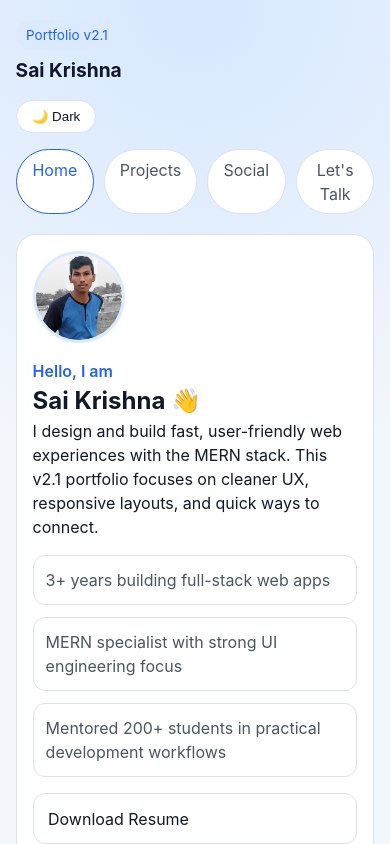
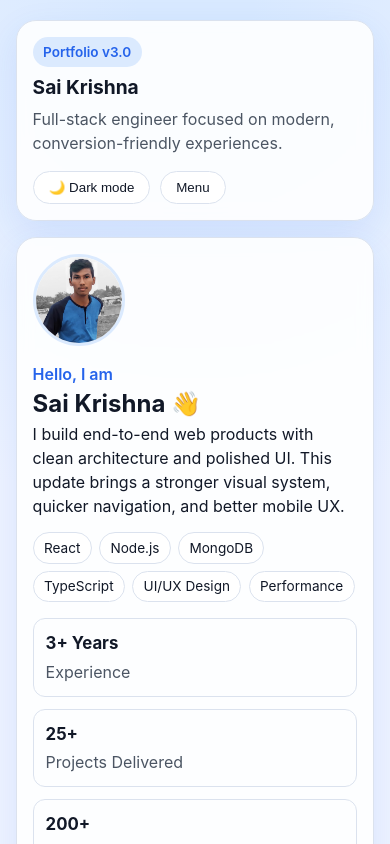
Before and after one commit to sai-krishna01/portfolio, a React (Vite) app: page / in a window 390 px wide. Shown: the top 844 px of the page. Built offline with nearby package versions, Linux system fonts and the light colour scheme.

Commit message:
feat: refresh portfolio UI/UX with new interactive sections

```diff
--- a/package.json
+++ b/package.json
@@ -1,7 +1,7 @@
 {
   "name": "my-portfolio",
   "private": true,
-  "version": "0.0.0",
+  "version": "3.0.0",
   "type": "module",
   "scripts": {
     "dev": "vite",
--- a/src/App.css
+++ b/src/App.css
@@ -7,13 +7,14 @@
   -webkit-font-smoothing: antialiased;
   -moz-osx-font-smoothing: grayscale;
 
-  --bg: #f3f6fb;
+  --bg: #eef3ff;
   --surface: #ffffff;
   --text: #111827;
   --subtle: #4b5563;
   --border: #dbe2ee;
   --accent: #2563eb;
   --accent-soft: #dbeafe;
+  --shadow: 0 12px 35px rgba(37, 99, 235, 0.1);
 }
 
 :root[data-theme='dark'] {
@@ -24,6 +25,7 @@
   --border: #243252;
   --accent: #60a5fa;
   --accent-soft: #1d3b66;
+  --shadow: 0 14px 30px rgba(0, 0, 0, 0.35);
 }
 
 * {
@@ -37,9 +39,18 @@ body {
 }
 
 .app-shell {
-  width: min(980px, 92vw);
+  width: min(1020px, 92vw);
   margin: 0 auto;
   padding: 1.25rem 0 2.5rem;
+}
+
+.card-surface {
+  background: color-mix(in srgb, var(--surface) 88%, transparent);
+  border: 1px solid var(--border);
+  border-radius: 20px;
+  padding: clamp(1rem, 3vw, 1.6rem);
+  backdrop-filter: blur(8px);
+  box-shadow: var(--shadow);
 }
 
 .header {
@@ -58,20 +69,37 @@ body {
   background: var(--accent-soft);
   color: var(--accent);
   font-size: 0.85rem;
+  font-weight: 600;
 }
 
 .header h1 {
   margin: 0.35rem 0 0;
-  font-size: clamp(1.2rem, 3vw, 1.6rem);
+  font-size: clamp(1.2rem, 3vw, 1.8rem);
 }
 
-.theme-toggle {
+.tagline {
+  margin: 0.35rem 0 0;
+  color: var(--subtle);
+}
+
+.header-actions {
+  display: flex;
+  gap: 0.6rem;
+}
+
+.theme-toggle,
+.menu-toggle,
+.filter-btn {
   border: 1px solid var(--border);
   border-radius: 999px;
   background: var(--surface);
   color: var(--text);
   padding: 0.5rem 0.95rem;
   cursor: pointer;
+}
+
+.menu-toggle {
+  display: none;
 }
 
 .navbar {
@@ -89,6 +117,7 @@ body {
   padding: 0.45rem 0.9rem;
   border-radius: 999px;
   background: var(--surface);
+  transition: 0.2s ease;
 }
 
 .nav-link.active {
@@ -98,13 +127,6 @@ body {
 
 .home-container {
   width: 100%;
-}
-
-.card-surface {
-  background: var(--surface);
-  border: 1px solid var(--border);
-  border-radius: 20px;
-  padding: clamp(1rem, 3vw, 1.6rem);
 }
 
 .hero {
@@ -125,6 +147,21 @@ body {
   color: var(--accent);
   margin: 0;
   font-weight: 600;
+}
+
+.chip-row {
+  display: flex;
+  gap: 0.45rem;
+  flex-wrap: wrap;
+  margin-top: 0.9rem;
+}
+
+.chip {
+  border: 1px solid var(--border);
+  background: var(--surface);
+  padding: 0.28rem 0.65rem;
+  border-radius: 999px;
+  font-size: 0.85rem;
 }
 
 .connect-flex,
@@ -149,11 +186,16 @@ body {
   flex-direction: column;
   gap: 0.2rem;
   background: var(--surface);
+  text-align: left;
+  font: inherit;
+  cursor: pointer;
 }
 
 .connect:hover,
 .theme-toggle:hover,
-.share-link:hover {
+.share-link:hover,
+.filter-btn:hover,
+.menu-toggle:hover {
   transform: translateY(-1px);
 }
 
@@ -171,6 +213,28 @@ body {
   color: var(--subtle);
 }
 
+.mini-card strong {
+  color: var(--text);
+  font-size: 1.05rem;
+}
+
+.mini-card p {
+  margin: 0.2rem 0 0;
+}
+
+.filter-row {
+  display: flex;
+  flex-wrap: wrap;
+  gap: 0.5rem;
+  margin-top: 1rem;
+}
+
+.filter-btn.active {
+  background: var(--accent-soft);
+  border-color: var(--accent);
+  color: var(--accent);
+}
+
 .project-flex {
   grid-template-columns: repeat(3, minmax(0, 1fr));
   margin-top: 1rem;
@@ -180,6 +244,7 @@ body {
   border: 1px solid var(--border);
   border-radius: 14px;
   padding: 0.7rem;
+  background: var(--surface);
 }
 
 .card img {
@@ -200,7 +265,9 @@ body {
   margin: 0;
 }
 
-.p-flex small {
+.p-flex small,
+.desc,
+.checklist {
   color: var(--subtle);
 }
 
@@ -215,10 +282,6 @@ body {
   color: var(--text);
 }
 
-.desc {
-  color: var(--subtle);
-}
-
 .social-grid {
   grid-template-columns: repeat(3, minmax(0, 1fr));
   margin-top: 1rem;
@@ -226,7 +289,6 @@ body {
 
 .checklist {
   padding-left: 1rem;
-  color: var(--subtle);
 }
 
 .cta {
@@ -234,6 +296,11 @@ body {
   color: #fff;
   border-color: var(--accent);
   font-weight: 600;
+}
+
+.cta-outline {
+  border-color: var(--accent);
+  color: var(--accent);
 }
 
 @media (max-width: 900px) {
@@ -245,7 +312,19 @@ body {
   }
 }
 
-@media (max-width: 640px) {
+@media (max-width: 700px) {
+  .menu-toggle {
+    display: inline-flex;
+  }
+
+  .navbar {
+    display: none;
+  }
+
+  .navbar.open {
+    display: flex;
+  }
+
   .header {
     flex-direction: column;
     align-items: flex-start;
--- a/src/App.jsx
+++ b/src/App.jsx
@@ -1,6 +1,6 @@
 import './App.css'
 import { Route, Routes, NavLink } from 'react-router-dom'
-import { useEffect, useState } from 'react'
+import { useEffect, useMemo, useState } from 'react'
 import Home from './pages/Home'
 import Projects from './pages/Projects'
 import Social from './pages/Social'
@@ -8,31 +8,51 @@ import Connect from './pages/Connect'
 
 function App() {
   const [theme, setTheme] = useState(() => localStorage.getItem('theme') || 'light')
+  const [menuOpen, setMenuOpen] = useState(false)
 
   useEffect(() => {
     document.documentElement.setAttribute('data-theme', theme)
     localStorage.setItem('theme', theme)
   }, [theme])
 
+  useEffect(() => {
+    setMenuOpen(false)
+  }, [theme])
+
+  const nextThemeLabel = useMemo(() => (theme === 'light' ? 'Dark' : 'Light'), [theme])
+
   return (
-    <>
     <div className="app-shell">
-        <header className="header">
+      <header className="header card-surface">
         <div className="brand">
-            <p className="badge">Portfolio v2.1</p>
+          <p className="badge">Portfolio v3.0</p>
           <h1>Sai Krishna</h1>
+          <p className="tagline">Full-stack engineer focused on modern, conversion-friendly experiences.</p>
         </div>
+
+        <div className="header-actions">
           <button
             type="button"
             className="theme-toggle"
             onClick={() => setTheme(theme === 'light' ? 'dark' : 'light')}
             aria-label="Toggle theme"
           >
-            {theme === 'light' ? '🌙 Dark' : '☀️ Light'}
+            {theme === 'light' ? '🌙' : '☀️'} {nextThemeLabel} mode
           </button>
+
+          <button
+            type="button"
+            className="menu-toggle"
+            onClick={() => setMenuOpen((prev) => !prev)}
+            aria-expanded={menuOpen}
+            aria-label="Toggle navigation"
+          >
+            Menu
+          </button>
+        </div>
       </header>
 
-        <nav className="navbar">
+      <nav className={`navbar ${menuOpen ? 'open' : ''}`}>
         <NavLink to="/" end className={({ isActive }) => `nav-link ${isActive ? 'active' : ''}`}>
           Home
         </NavLink>
@@ -43,7 +63,7 @@ function App() {
           Social
         </NavLink>
         <NavLink to="/connect" className={({ isActive }) => `nav-link ${isActive ? 'active' : ''}`}>
-            Let&apos;s Talk
+          Contact
         </NavLink>
       </nav>
 
@@ -54,7 +74,6 @@ function App() {
         <Route path="/connect" element={<Connect />} />
       </Routes>
     </div>
-    </>
   )
 }
 
--- a/src/pages/Connect.jsx
+++ b/src/pages/Connect.jsx
@@ -1,3 +1,5 @@
+import { useState } from 'react'
+
 const checklist = [
   'Briefly describe your idea or feature request',
   'Share your timeline and delivery expectations',
@@ -5,13 +7,23 @@ const checklist = [
   'Include budget range for better planning',
 ]
 
+const email = 'sai.krishna.devmail@gmail.com'
+
 function Connect() {
+  const [copied, setCopied] = useState(false)
+
+  const handleCopy = async () => {
+    await navigator.clipboard.writeText(email)
+    setCopied(true)
+    setTimeout(() => setCopied(false), 1800)
+  }
+
   return (
-    <div className="home-container card-surface">
+    <section className="home-container card-surface">
       <h2>Have a project in mind? Let&apos;s build it together.</h2>
       <p>
-        Fastest response channel: WhatsApp. Drop a concise brief and I will get back with next
-        steps, scope estimate, and timeline.
+        Fastest response channel: WhatsApp. Send a concise brief and I&apos;ll respond with scope,
+        timeline, and next steps.
       </p>
 
       <ul className="checklist">
@@ -19,12 +31,19 @@ function Connect() {
           <li key={item}>{item}</li>
         ))}
       </ul>
+
       <div className="connect-flex">
         <a href="https://wa.me/+919502936337" target="_blank" rel="noreferrer" className="connect cta">
           Start WhatsApp Chat
         </a>
+        <a href={`mailto:${email}`} className="connect">
+          Send Email
+        </a>
+        <button type="button" className="connect" onClick={handleCopy}>
+          {copied ? 'Email Copied ✅' : 'Copy Email Address'}
+        </button>
       </div>
-    </div>
+    </section>
   )
 }
 
--- a/src/pages/Home.jsx
+++ b/src/pages/Home.jsx
@@ -2,30 +2,40 @@ import profilePic from '../assets/saikrishna.png'
 import { Link } from 'react-router-dom'
 
 const highlights = [
-  '3+ years building full-stack web apps',
-  'MERN specialist with strong UI engineering focus',
-  'Mentored 200+ students in practical development workflows',
+  { label: 'Experience', value: '3+ Years' },
+  { label: 'Projects Delivered', value: '25+' },
+  { label: 'Mentored Devs', value: '200+' },
 ]
+
+const skills = ['React', 'Node.js', 'MongoDB', 'TypeScript', 'UI/UX Design', 'Performance']
 
 function Home() {
   return (
-    <div className="home-container card-surface">
+    <section className="home-container card-surface">
       <div className="hero">
         <img src={profilePic} className="user" alt="Sai Krishna profile" />
         <div>
           <p className="section-kicker">Hello, I am</p>
-          <h2> Sai Krishna 👋</h2>
+          <h2>Sai Krishna 👋</h2>
           <p>
-            I design and build fast, user-friendly web experiences with the MERN stack. This v2.1
-            portfolio focuses on cleaner UX, responsive layouts, and quick ways to connect.
+            I build end-to-end web products with clean architecture and polished UI. This update
+            brings a stronger visual system, quicker navigation, and better mobile UX.
           </p>
+          <div className="chip-row">
+            {skills.map((skill) => (
+              <span key={skill} className="chip">
+                {skill}
+              </span>
+            ))}
+          </div>
         </div>
       </div>
 
       <div className="highlights-grid">
         {highlights.map((item) => (
-          <article key={item} className="mini-card">
-            {item}
+          <article key={item.label} className="mini-card">
+            <strong>{item.value}</strong>
+            <p>{item.label}</p>
           </article>
         ))}
       </div>
@@ -35,13 +45,13 @@ function Home() {
           Download Resume
         </a>
         <Link to="/projects" className="connect">
-          Explore Projects
+          Explore Latest Projects
         </Link>
-        <Link to="/connect" className="connect">
+        <Link to="/connect" className="connect cta-outline">
           Book a Quick Chat
         </Link>
       </div>
-    </div>
+    </section>
   )
 }
 
--- a/src/pages/Social.jsx
+++ b/src/pages/Social.jsx
@@ -3,36 +3,40 @@ const socials = [
     name: 'GitHub',
     link: 'https://github.com/sai-krishna01?tab=repositories',
     label: 'Open source projects and experiments',
+    impact: 'Code snapshots and dev logs',
   },
   {
     name: 'LinkedIn',
     link: 'https://www.linkedin.com',
     label: 'Professional updates and collaborations',
+    impact: 'Career highlights and case studies',
   },
   {
     name: 'Instagram',
     link: 'https://www.instagram.com/sai.krishna.dev/?igsh=MW5waXZxc3V5bHloZQ%3D%3D',
     label: 'Behind-the-scenes and creator journey',
+    impact: 'Quick tips and visual dev content',
   },
 ]
 
 function Social() {
   return (
-    <div className="home-container card-surface">
+    <section className="home-container card-surface">
       <h2>Let&apos;s connect on social media</h2>
       <p>
-        Follow my work, coding updates, and learning content. I usually share mini case studies,
-        UI breakdowns, and practical dev tips.
+        Follow my work, coding updates, and learning content. I regularly publish mini case
+        studies, UI breakdowns, and practical engineering tips.
       </p>
       <div className="social-grid">
         {socials.map((social) => (
           <a href={social.link} target="_blank" rel="noreferrer" className="connect" key={social.name}>
             <strong>{social.name}</strong>
             <span>{social.label}</span>
+            <small>{social.impact}</small>
           </a>
         ))}
       </div>
-    </div>
+    </section>
   )
 }
 
```
Also changed, not shown: src/pages/Projects.jsx (+28 -5 lines), 2 other files (tests, documents, lock files or other folders). Lines whose indentation alone changed are shown as unchanged.
